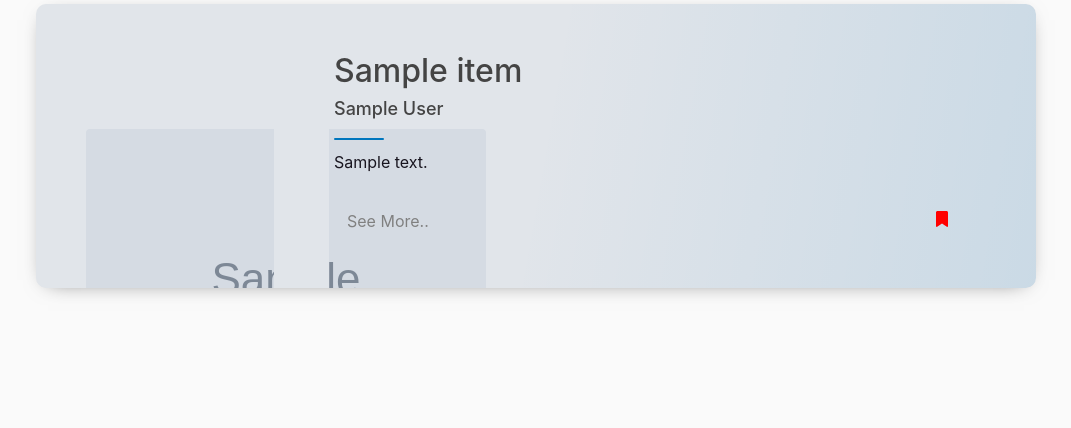
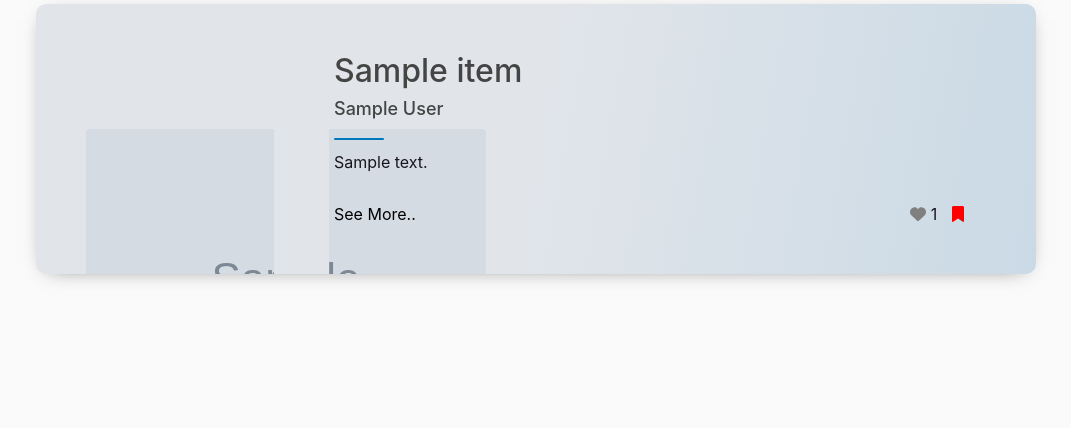
Before and after one commit to shahyaksh/Blog-Recommendation-System, a Flask app: page /fav in a window 1280 px wide. Shown: the part 132-560 px from the top of the page, without its empty margins (104-1175 px from the left). Run offline with Flask 2, Linux system fonts and the light colour scheme; the visitor is signed in with stand-in values (Sample User, id 1); grey boxes marked "Sample" are stand-in pictures; a database or web service that is not in the repository returns one stand-in record (values such as "Sample title"); data that the repository does not hold is empty; some libraries are stand-ins or nearby versions.

Commit message:
Updated favourites.html

```diff
--- a/BlogRecommendationSystem/blogwebsite/templates/favourites.html
+++ b/BlogRecommendationSystem/blogwebsite/templates/favourites.html
@@ -18,16 +18,28 @@
 
     }
 
-    .btn {
+    .btn_see {
+      background: transparent;
+      border: none;
+      margin-left: 10px;
+      outline: none;
+      color: black;
+    }
+    .btn_see:hover{
+      color: blue;
+    }
+    .btn_see:focus {
+      outline: none;
+    }
+    .btn_like {
       background: transparent;
       border: none;
       margin-left: 10px;
       outline: none;
       color: grey;
     }
-
-    .btn i:hover {
-      cursor: pointer;
+    .btn_like:focus {
+        outline: none;
     }
     .btn_fav{
       background: transparent;
@@ -36,20 +48,59 @@
       outline: none;
       color: red;
     }
-
+    .btn_fav:focus {
+        outline: none;
+    }
 
     .button_tag {
       margin-left: -10px;
       margin-right: 30px;
     }
-
-    .button_tag2 {
+    .button_tag1 {
       margin-left: 450px;
     }
   </style>
 </head>
 
 <script>
+  function like_or_Unlike_Blog_Post(blog_details) {
+    var btnvar1 = document.getElementById(blog_details);
+    const request = new XMLHttpRequest();
+    var blog_detail = blog_details;
+    var detail = blog_detail.split(' ');
+    var blog_id = detail[0]
+    var user_id = detail[1]
+    if (user_id) {
+      remove_like_from_blog_link = `http://127.0.0.1:8000/deletelike/user/${user_id}/blog/${blog_id}`
+      add_like_to_blog_link = `http://127.0.0.1:8000/likes/user/${user_id}/blog/${blog_id}`
+      if (btnvar1.style.color == "red") {
+        btnvar1.style.color = "grey"
+        request.open("DELETE", remove_like_from_blog_link, true);
+        request.send();
+        request.onload = () => {
+          if (request.status == 200)
+            console.log(JSON.parse(request.response));
+          else
+            console.log('error');
+        }
+      }
+      else {
+        request.open("POST", add_like_to_blog_link);
+        btnvar1.style.color = "red"
+        request.send();
+        request.onload = () => {
+          if (request.status == 200)
+            console.log(JSON.parse(request.response));
+          else
+            console.log('error');
+        }
+
+      }
+
+    }
+
+  }
+
 
   function Add_or_Remove_Blog_from_Favourites(blog_details) {
     var btnvar2 = document.getElementById(blog_details);
@@ -90,14 +141,21 @@
   }
 
   function See_More(blog_details) {
+    const element = document.getElementById(blog_details);
+    const request = new XMLHttpRequest();
     var blog_detail = blog_details;
     var detail = blog_detail.split(' ');
     var blog_id = detail[0]
     var user_id = detail[1]
-    const element = document.getElementById(blog_details);
-    element.addEventListener("click", function () {
-
-    });
+    var url = `http://127.0.0.1:8000/content/seen/user/${user_id}/blog/${blog_id}`
+    request.open("POST", url);
+        request.send();
+        request.onload = () => {
+          if (request.status == 200)
+            console.log(JSON.parse(request.response));
+          else
+            console.log('error');
+      }
 
   }
 
@@ -123,8 +181,10 @@
           <div class="postcard__preview-txt">{{ post.content }}</div>
           <div class="btns">
             <span class="button_tag"><a href="{{ post.content_link }}" target="_blank"><Button
-                  onclick="See_More(this.id)" class="btn" id="{{post.blog_id}} {{session['id']}} see">See
+                  onclick="See_More(this.id)" class="btn_see" id="{{post.blog_id}} {{session['id']}} see">See
                   More..</Button></a></span>
+            <span class="button_tag1"><Button onclick="like_or_Unlike_Blog_Post(this.id)" class="btn_like"
+                id="{{post.blog_id}} {{session['id']}} like"><i class="fas fa-heart"></i></Button> {{ post.like_count }}</span>
             <span class="button_tag2"><Button onclick="Add_or_Remove_Blog_from_Favourites(this.id)" class="btn_fav"
                 id="{{post.blog_id}} {{session['id']}} fav"><i class="fa-solid fa-bookmark"></i></Button></span>
           </div>
```
